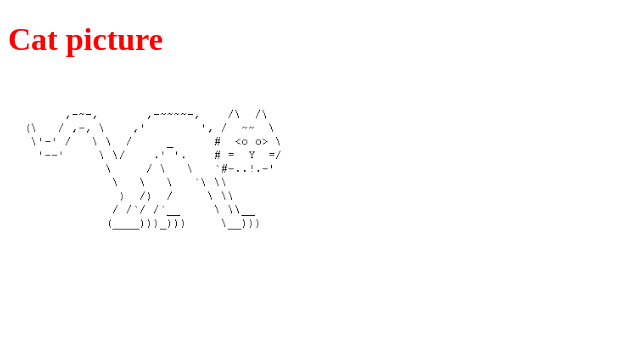
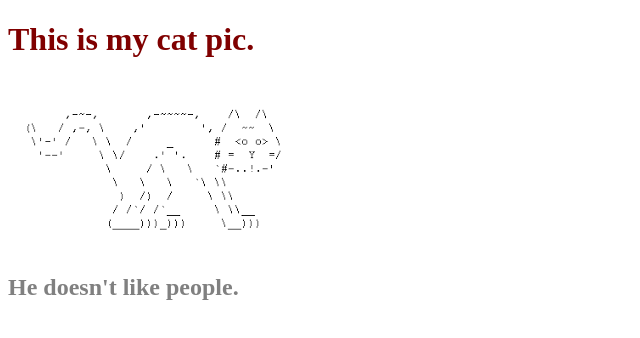
Before and after one commit to bshunk/Node_express-static, a website: page public/index.html in a window 1280 px wide. Shown: the whole page, without its empty margins (0-640 px from the left). Drawn offline with Linux system fonts and the light colour scheme.

Commit message:
add more css to the page

```diff
--- a/public/index.html
+++ b/public/index.html
@@ -8,7 +8,8 @@
   <title>Exercise 1</title>
 </head>
 <body>
-  <h1 id="pageTitle">Cat picture</h1>
+  <h1 id="pageTitle">This is my cat pic.</h1>
   <img id="catPic" src="./images.png">
+  <h2 id="h2Tag">He doesn't like people.</h2>
 </body>
 </html>
--- a/public/main.css
+++ b/public/main.css
@@ -1,3 +1,7 @@
 #pageTitle {
-  color: red;
+  color: maroon;
 }
+
+#h2Tag {
+  color: gray;
+}
```
